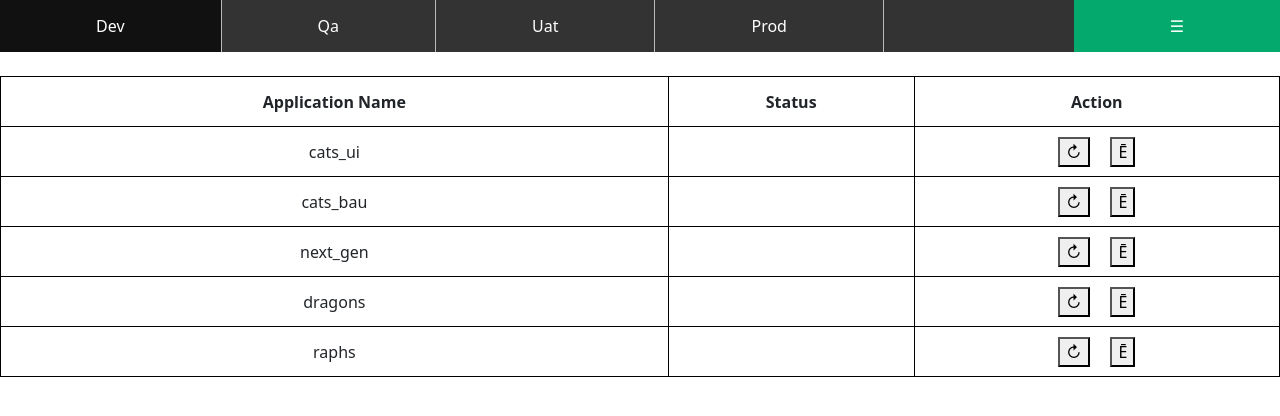
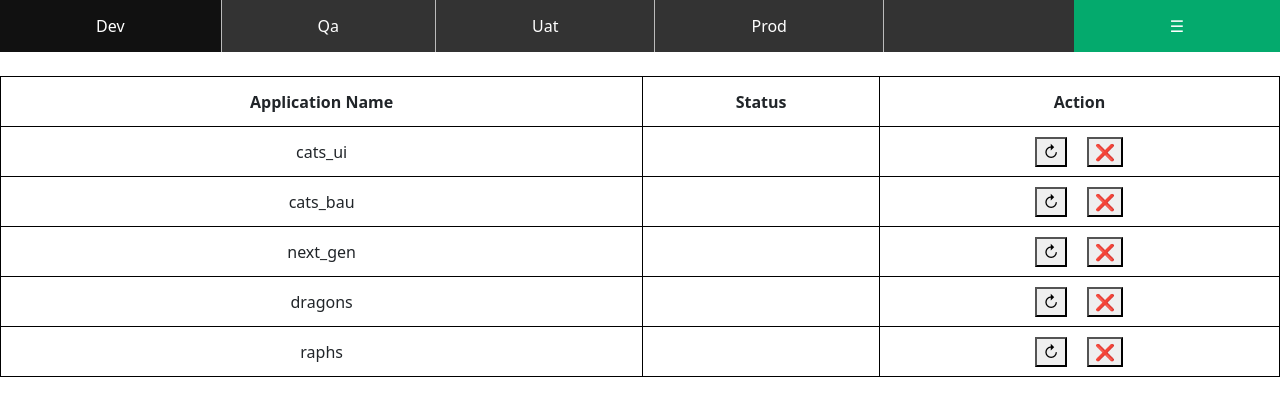
Before and after one commit to jadhavrohit2138/tnfServiceDashboard, an Angular app: page /dashBoard in a window 1280 px wide. Shown: the top 416 px of the page. Built offline with nearby package versions, Linux system fonts and the light colour scheme.

Commit message:
Fifth commit

```diff
--- a/src/app/http-service.service.ts
+++ b/src/app/HttpService/http-service.service.ts
@@ -1,9 +1,13 @@
 import { Injectable } from '@angular/core';
+import { HttpClient, HttpHeaders } from '@angular/common/http';
 
 @Injectable({
   providedIn: 'root'
 })
 export class HttpServiceService {
 
-  constructor() { }
+
+
+  constructor(private http: HttpClient) { }
+
 }
--- a/src/app/dash-board/dash-board.component.html
+++ b/src/app/dash-board/dash-board.component.html
@@ -13,7 +13,7 @@
             <td>{{Service.status}}</td>
             <td>
                 <button class="" (click)="callTemp(Service)" >&#8635;</button>  &nbsp;&nbsp;&nbsp;
-                <button class="" >&#274C;</button>
+                <button class="" >&#10060;</button>
             </td>
 
           </tr>
--- a/src/app/dash-board/dash-board.component.ts
+++ b/src/app/dash-board/dash-board.component.ts
@@ -1,6 +1,7 @@
 import { jsDocComment } from '@angular/compiler';
 import { Component, OnInit } from '@angular/core';
 import jsonData from '../serviceData/serviceData.json';
+import jsonDatatemp from '/angular_nodejs/storagForServiceDashboard/globalConfig.json';
 
 @Component({
   selector: 'app-dash-board',
@@ -18,11 +19,14 @@ export class DashBoardComponent implements OnInit {
    callTemp(Service:any){
 
     this.temp=`${Service.name} is refreshed`
+    console.log(Service.name)
    }
 
   ngOnInit(): void {
     this.show=true;
     this.Services=jsonData
+    localStorage.setItem('globalConfig',JSON.stringify(jsonDatatemp))
+    console.log(localStorage.getItem('globalConfig'))
   }
 
 }
```
Also changed, not shown: 1 other file (tests, documents, lock files or other folders).
